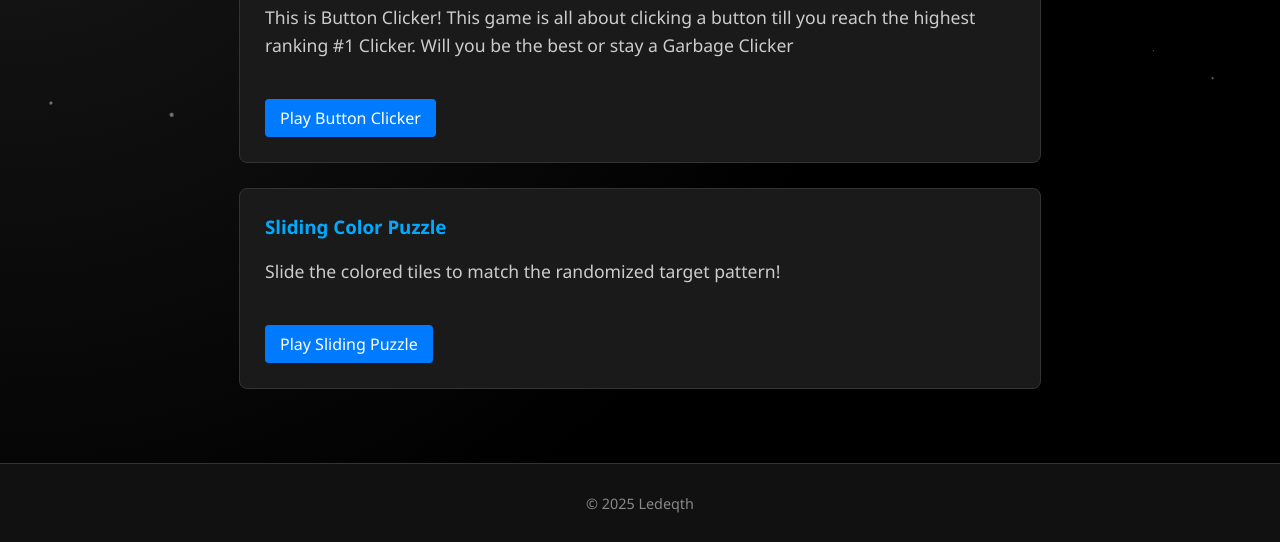
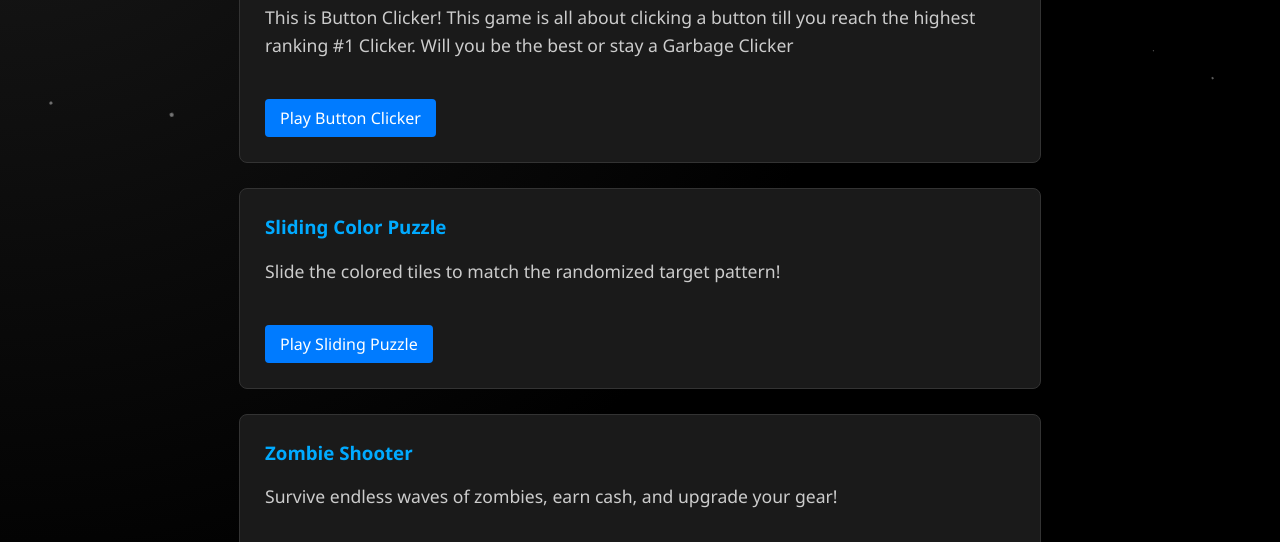
Before and after one commit to 0Azuree/Ledeqth, a website: page games.html in a window 1280 px wide. Shown: the part 258-800 px from the top of the page. Drawn offline with Linux system fonts and the light colour scheme.

Commit message:
Update games.html

```diff
--- a/games.html
+++ b/games.html
@@ -18,7 +18,7 @@
                 <li><a href="games.html" class="nav-button">Games</a></li>
                 <li><a href="suggestions.html" class="nav-button">Suggestions</a></li>
                 <li><a href="ai.html" class="nav-button">AI</a></li>
-                </ul>
+            </ul>
         </nav>
 
         <h2>My Games</h2>
@@ -34,7 +34,13 @@
             <p>Slide the colored tiles to match the randomized target pattern!</p>
             <a href="color-match-game.html" class="game-link-button">Play Sliding Puzzle</a>
         </div>
-        </main>
+
+        <div class="game-item">
+            <h3>Zombie Shooter</h3>
+            <p>Survive endless waves of zombies, earn cash, and upgrade your gear!</p>
+            <a href="zombie-shooter.html" class="game-link-button">Play Zombie Shooter</a>
+        </div>
+    </main>
 
     <footer>
         <p>&copy; 2025 Ledeqth</p>
```
